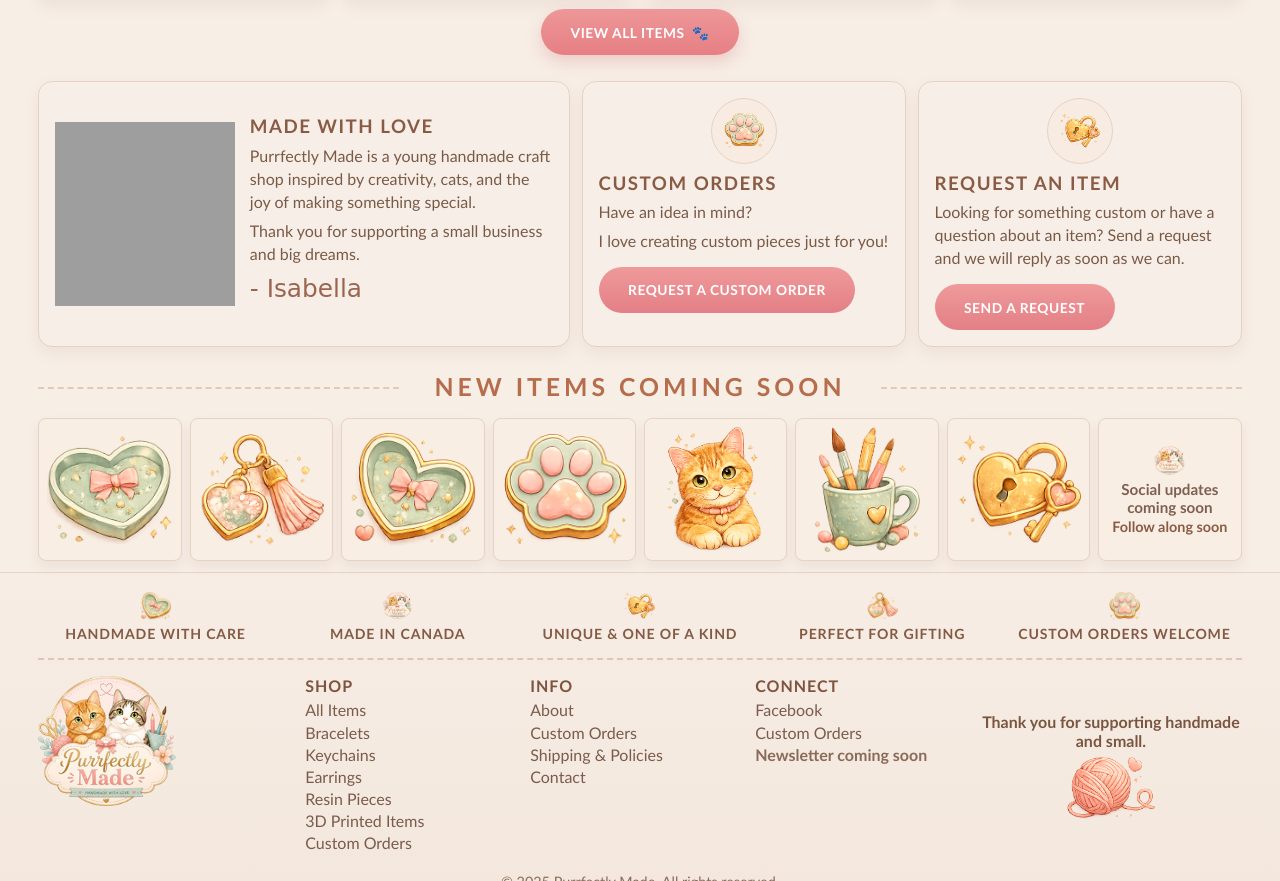
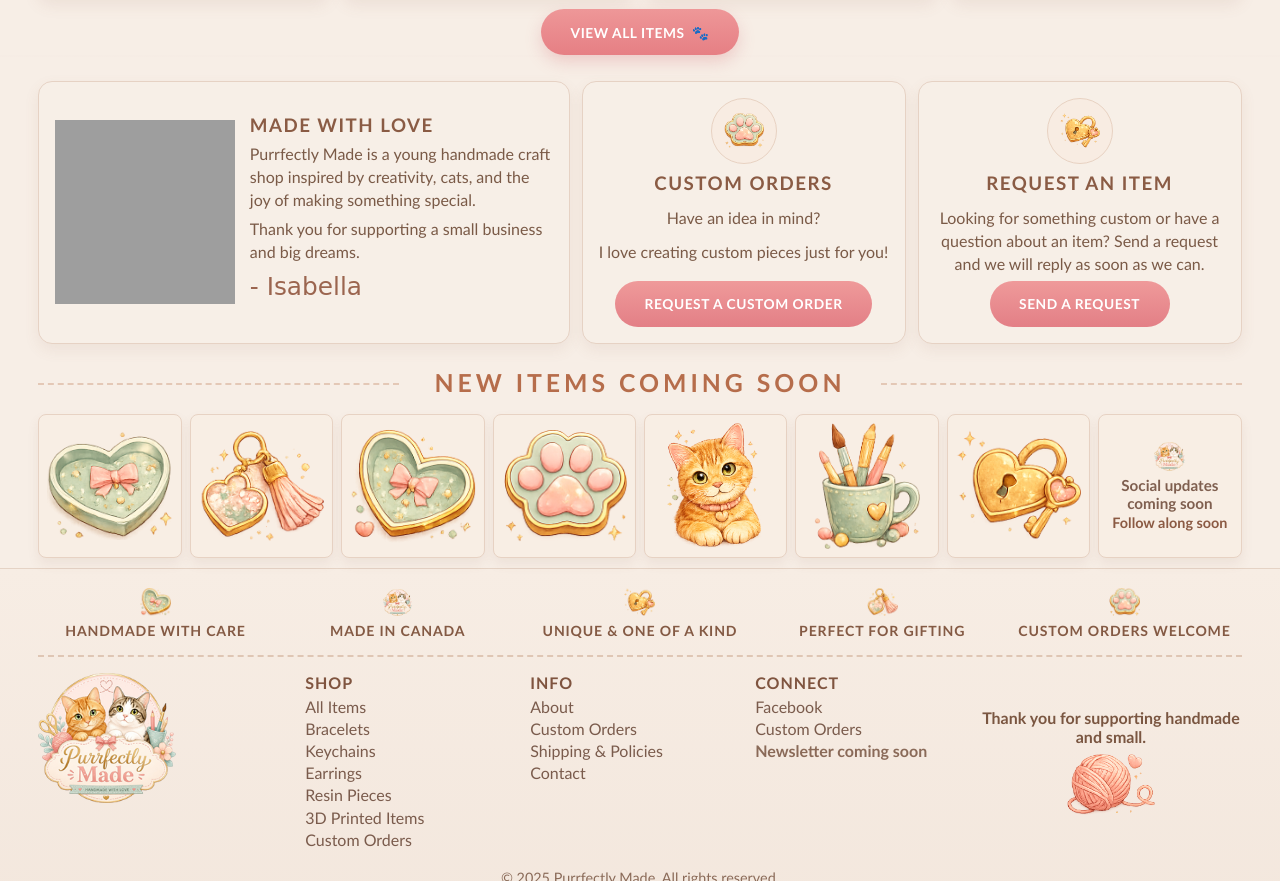
Before and after one commit to jsnwilmot/purrfectlymade, a website: page index.html in a window 1280 px wide. Shown: the part 1344-2225 px from the top of the page. Drawn offline with nearby package versions, Linux system fonts and the light colour scheme; grey boxes are pictures that could not be loaded.

Commit message:
Fix homepage lower card heights

```diff
--- a/styles.css
+++ b/styles.css
@@ -556,6 +556,7 @@ button:focus-visible {
 .story-grid {
   display: grid;
   grid-template-columns: 2fr 1.22fr 1.22fr;
+  align-items: stretch;
   gap: 0.75rem;
   margin-top: 0.5rem;
 }
@@ -629,8 +630,16 @@ button:focus-visible {
   opacity: 0.9;
 }
 
-.contact-card {
-  align-self: start;
+.story-grid > .info-card:not(.card-about) {
+  display: flex;
+  flex-direction: column;
+  align-items: center;
+  text-align: center;
+  height: 100%;
+}
+
+.story-grid > .info-card:not(.card-about) .btn-secondary {
+  margin-top: auto;
 }
 
 .request-page {
```
Also changed, not shown: 00_Project_Overview/CHANGE_LOG.md (+7 -0 lines).
